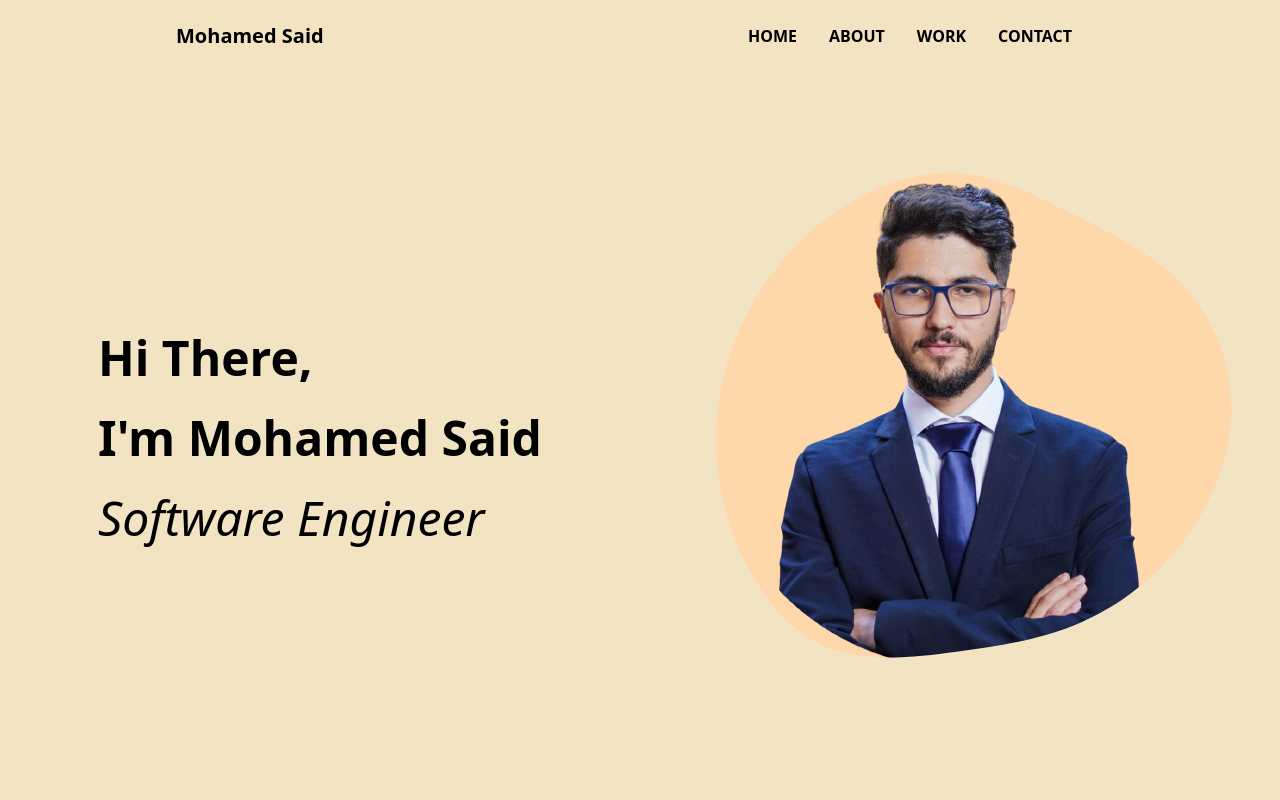
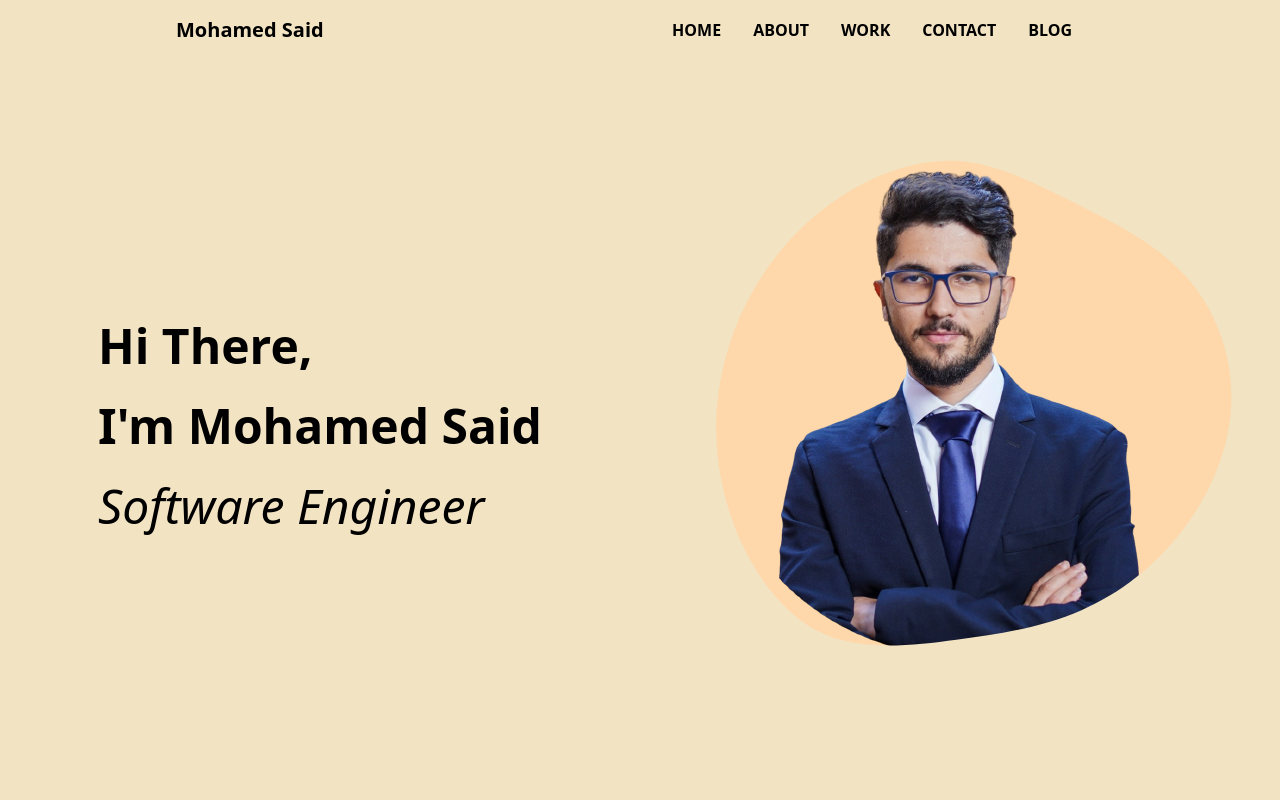
Before and after one commit to Mohamed-Said10/my-portfolio, a React (Vite) app: page / in a window 1280 px wide. Shown: the top 800 px of the page. Built offline with nearby package versions, Linux system fonts and the light colour scheme.

Commit message:
added responsiveness for works and navbar

```diff
--- a/src/components/Layout/Navbar.tsx
+++ b/src/components/Layout/Navbar.tsx
@@ -1,29 +1,63 @@
-import React, { useState } from "react";
+import React, { useEffect, useRef, useState } from "react";
 import { NavLink } from "react-router-dom";
 import "../Home/Home.css";
 
 interface NavbarProps {
-  scrollToRef: (ref: HTMLElement) => void;
 }
 
-const Navbar: React.FC<NavbarProps> = ({ scrollToRef }) => {
+const Navbar: React.FC<NavbarProps> = () => {
   const [isMenuOpen, setIsMenuOpen] = useState(false);
+  const [windowWidth, setWindowWidth] = useState(window.innerWidth);
+  const menuRef = useRef<HTMLDivElement>(null);
+
+  useEffect(() => {
+    const handleResize = () => {
+      setWindowWidth(window.innerWidth);
+    };
+
+    window.addEventListener("resize", handleResize);
+
+    return () => {
+      window.removeEventListener("resize", handleResize);
+    };
+  }, []);
 
   const toggleMenu = () => {
-    setIsMenuOpen(!isMenuOpen);
+    setIsMenuOpen(prevIsMenuOpen => !prevIsMenuOpen);
   };
 
-  const handleOutsideClick = (event: any) => {
-    if (!event.target.closest("#menu-button") && isMenuOpen) {
-      setIsMenuOpen(false);
-    }
-  };
+  useEffect(() => {
+    const handleClickOutside = (event: MouseEvent) => {
+      if (
+        isMenuOpen &&
+        menuRef.current &&
+        !menuRef.current.contains(event.target as Node) &&
+        !document.getElementById("menu-button")?.contains(event.target as Node)
+      ) {
+        setIsMenuOpen(false);
+      }
+    };
+
+    document.addEventListener("mousedown", handleClickOutside);
+
+    return () => {
+      document.removeEventListener("mousedown", handleClickOutside);
+    };
+  }, [isMenuOpen]);
 
   const [activeLink, setActiveLink] = useState("");
 
   const handleLinkClick = (link: string) => {
     setActiveLink(link);
   };
+
+  const scrollToRef = (ref: HTMLElement) => {
+    if (!ref) return;
+    const navbarHeight = 50; // Adjust this value according to your navbar height
+    const topOffset = ref.getBoundingClientRect().top + window.pageYOffset - navbarHeight;
+    window.scrollTo({ top: topOffset, behavior: "smooth" });
+  };
+
 
   return (
     <nav className="home p-4 sticky top-0 z-50">
@@ -38,20 +72,32 @@ const Navbar: React.FC<NavbarProps> = ({ scrollToRef }) => {
         <div className="lg:hidden mr-4">
           <button
             id="menu-button"
-            onClick={toggleMenu}
+            onClick={(event) => {
+              event.preventDefault(); // Prevent default action
+              toggleMenu(); // Toggle menu
+            }}
             className={`text-black focus:outline-none focus:text-amber-500 ${
               isMenuOpen ? "open" : ""
             }`}
           >
-            <div className="bg-white rounded-full px-2 py-1 text-center">☰</div>
+            <div className="bg-white rounded-full px-2 py-1 text-center">
+            {isMenuOpen ? (
+                <span>✕</span>
+              ) : (
+                <span>☰</span>
+              )}
+            </div>
           </button>
         </div>
 
         {/* Navigation links */}
         <div
+          ref={menuRef}
           className={`lg:flex mr-4 ${
             isMenuOpen ? "flex" : "hidden"
-          } items-center absolute top-full z-10`}
+          } items-center absolute top-full z-10 home ${
+            windowWidth < 768 && isMenuOpen ? "w-full" : "w-auto"
+          }`}
           style={{
             flexDirection:
               window.innerWidth < 768 && isMenuOpen ? "column" : "row",
@@ -59,48 +105,66 @@ const Navbar: React.FC<NavbarProps> = ({ scrollToRef }) => {
               window.innerWidth < 768 && isMenuOpen ? "absolute" : "static",
             right: window.innerWidth < 768 && isMenuOpen ? "0" : "auto",
           }}
-          onClick={handleOutsideClick}
         >
           <NavLink
             to="/"
             onClick={() => {
               handleLinkClick("home");
-              scrollToRef(document.getElementById("home")!)}
-            }
-            className={`${activeLink === "home" ? "text-amber-500" : ""}
-              rounded-2xl lg:px-4 font-semibold text-center`}
+              scrollToRef(document.getElementById("home")!);
+            }}
+            className={`${activeLink === "home" ? "text-amber-500 bg-white" : ""}
+              rounded-2xl lg:px-4 xsm:px-8 xsm:py-4 xsm:text-xl xsm:w-full xsm:border-b-white xsm:border-b-2 xsm:border-t-white xsm:border-t-2 font-semibold text-center`}
           >
             HOME
           </NavLink>
           <NavLink
-            to="/about"
+            to="/"
             onClick={() => {
               handleLinkClick("about");
               scrollToRef(document.getElementById("about")!);
             }}
-            className={`${activeLink === "about" ? "text-amber-500" : ""} rounded-2xl lg:px-4 lg:py-2 md:px-4 md:py-2 sm:px-8 sm:py-2 font-semibold text-center`}
+            className={`${
+              activeLink === "about" ? "text-amber-500 bg-white" : ""
+            } rounded-2xl lg:px-4 xsm:px-8 xsm:py-4 xsm:text-xl xsm:w-full xsm:border-b-white xsm:border-b-2 font-semibold text-center`}
           >
             ABOUT
           </NavLink>
           <NavLink
-            to="/works"
+            to="/"
             onClick={() => {
               handleLinkClick("works");
               scrollToRef(document.getElementById("works")!);
             }}
-            className={`${activeLink === "works" ? "text-amber-500" : ""} rounded-2xl lg:px-4 lg:py-2 md:px-4 md:py-2 sm:px-8 sm:py-2 font-semibold text-center`}
+            className={`${
+              activeLink === "works" ? "text-amber-500 bg-white" : ""
+            } rounded-2xl lg:px-4 xsm:px-8 xsm:py-4 xsm:text-xl xsm:w-full xsm:border-b-white xsm:border-b-2 font-semibold text-center`}
           >
             WORK
           </NavLink>
           <NavLink
-            to="/contact"
+            to="/"
             onClick={() => {
               handleLinkClick("contact");
               scrollToRef(document.getElementById("contact")!);
             }}
-            className={`${activeLink === "contact" ? "text-amber-500" : ""} rounded-2xl lg:px-4 lg:py-2 md:px-4 md:py-2 sm:px-8 sm:py-2 font-semibold text-center`}
+            className={`${
+              activeLink === "contact" ? "text-amber-500 bg-white" : ""
+            } rounded-2xl lg:px-4 xsm:px-8 xsm:py-4 xsm:text-xl xsm:w-full xsm:border-b-white xsm:border-b-2 font-semibold text-center`}
           >
             CONTACT
+          </NavLink>
+          <NavLink
+            to="https://mohamed-said-e24338.ingress-haven.ewp.live/"
+            target="_blank"
+            rel="noopener noreferrer"
+            onClick={() => {
+              handleLinkClick("blog");
+            }}
+            className={`${
+              activeLink === "blog" ? "text-amber-500 bg-white" : ""
+            } rounded-2xl lg:px-4 xsm:px-8 xsm:py-4 xsm:text-xl xsm:w-full xsm:border-b-white xsm:border-b-2 font-semibold text-center`}
+          >
+              BLOG
           </NavLink>
         </div>
       </div>
--- a/src/components/Works/ProjectCarousel.tsx
+++ b/src/components/Works/ProjectCarousel.tsx
@@ -7,6 +7,7 @@ import {
 } from "react-icons/ai";
 import "./Works.css";
 import { useEffect, useState } from "react";
+import VideoPlayer from "./VideoPlayer";
 
 const projects: Project[] = [
   {
@@ -20,7 +21,13 @@ const projects: Project[] = [
     imageUrl: "project3.jpg",
     category: "Web Application",
     videoUrl: "https://youtu.be/fcqP9Rhv-OU",
-    photos: ['/assets/figma.ico', '/assets/react.ico', '/assets/typescript.ico', '/assets/aws.ico','/assets/Amplify.png'],
+    photos: [
+      "/assets/figma.ico",
+      "/assets/react.ico",
+      "/assets/typescript.ico",
+      "/assets/aws.ico",
+      "/assets/Amplify.png",
+    ],
   },
   {
     title: "Redesign of a web application for employee monitoring",
@@ -34,7 +41,12 @@ const projects: Project[] = [
     imageUrl: "project1.jpg",
     category: "Web Application",
     videoUrl: "https://youtu.be/iD1SifMZh14?si=FzFtJ6w_LjI1BRGc",
-    photos: ['/assets/spring-boot.png', '/assets/react.ico', '/assets/java.ico', '/assets/angular.ico'],
+    photos: [
+      "/assets/spring-boot.png",
+      "/assets/react.ico",
+      "/assets/java.ico",
+      "/assets/angular.ico",
+    ],
   },
   {
     title: "E-Ticket Management System",
@@ -46,7 +58,11 @@ const projects: Project[] = [
     imageUrl: "project2.jpg",
     category: "Web Application",
     videoUrl: "https://youtu.be/WmK9gl9ynyk?si=CBQuOTI8fmdQh6Ap",
-    photos: ['/assets/adobe-xd.ico', '/assets/react.ico', '/assets/spring-boot.png'],
+    photos: [
+      "/assets/adobe-xd.ico",
+      "/assets/react.ico",
+      "/assets/spring-boot.png",
+    ],
   },
 ];
 
@@ -67,17 +83,24 @@ const slideRight = () => {
 
 const ProjectCarousel: React.FC<ProjectCarouselProps> = ({
   openVideoDisplay,
-  scrollToRef,
 }) => {
-  const [isSmallScreen, setIsSmallScreen] = useState(false);
+  const [isSmallScreen, setIsSmallScreen] = useState(true);
+  const [expandedVideoIndex, setExpandedVideoIndex] = useState<string | null>(
+    null
+  );
 
+  useEffect(() => {
     const handleResize = () => {
-    setIsSmallScreen(window.innerWidth < 640); // Adjust this breakpoint as needed
+      setIsSmallScreen(window.innerWidth < 640);
     };
 
-  useEffect(() => {
-    handleResize(); // Check screen size on mount
+    // Initial check on mount
+    handleResize();
+
+    // Add event listener for resize events
     window.addEventListener("resize", handleResize);
+
+    // Cleanup function to remove event listener
     return () => {
       window.removeEventListener("resize", handleResize);
     };
@@ -93,13 +116,25 @@ const ProjectCarousel: React.FC<ProjectCarouselProps> = ({
     slider ? (slider.scrollTop += 200) : null;
   };
 
+  const scrollToRef = (ref: HTMLElement) => {
+    if (ref && isSmallScreen){
+    const navbarHeight = 500; // Adjust this value according to your navbar height
+    const topOffset = ref.getBoundingClientRect().top + window.pageYOffset - navbarHeight;
+    window.scrollTo({ top: topOffset, behavior: "smooth" });
+  } else if(!isSmallScreen){
+    window.scrollTo({ top: ref.offsetTop - 50, behavior: "smooth" });
+  }
+  };
+
+
+
   return (
     <>
       <h1 className="text-center w-full mt-20 text-3xl font-bold">
         My Latest Works
       </h1>
       <div className="relative flex flex-col items-center justify-center my-16">
-        {isSmallScreen ? (
+        {isSmallScreen && (
           <>
             <div className="flex items-center justify-center">
               <AiOutlineUp
@@ -157,18 +192,38 @@ const ProjectCarousel: React.FC<ProjectCarouselProps> = ({
                         />
                       ))}
                     </div>
+                    {expandedVideoIndex !== project.videoUrl && (
                       <div className="py-4">
                         <button
-                        onClick={() => {
-                          openVideoDisplay(project);
-                          scrollToRef(document.getElementById("video")!);
+                          onClick={async () => {
+                            await setExpandedVideoIndex(project.videoUrl);
+                            scrollToRef(document.getElementById("close")!);
                           }}
                           className="bg-yellow-700 text-white px-8 py-2 rounded-md mt-4 hover:scale-110 transition duration-300"
                         >
                           Watch The Demo
                         </button>
                       </div>
+                    )}
+                    {expandedVideoIndex === project.videoUrl && (
+                      <div className="py-4">
+                        <button
+                          onClick={() => {
+                            setExpandedVideoIndex(null);
+                          }}
+                          className="bg-red-700 text-white px-8 py-2 rounded-md mt-4 hover:scale-110 transition duration-300"
+                          id="close"
+                        >
+                          Close The Demo
+                        </button>
                       </div>
+                    )}
+                  </div>
+                  {expandedVideoIndex === project.videoUrl && (
+                    <div id="smallvideo" className="">
+                      <VideoPlayer videoUrl={project.videoUrl} />
+                    </div>
+                  )}
                 </div>
               ))}
             </div>
@@ -180,7 +235,8 @@ const ProjectCarousel: React.FC<ProjectCarouselProps> = ({
               />
             </div>
           </>
-        ) : (
+        )}
+        {!isSmallScreen && (
           <>
             <div className="relative flex items-center justify-center">
               <AiOutlineLeft
--- a/src/components/Works/VideoPlayer.tsx
+++ b/src/components/Works/VideoPlayer.tsx
@@ -11,7 +11,7 @@ const VideoPlayer: React.FC<VideoPlayerProps> = ({ videoUrl }) => {
 
   useEffect(() => {
     const handleResize = () => {
-      const newHeight = window.innerWidth < 640 ? '16vh' : '55vh'; // Adjust the heights based on screen size
+      const newHeight = window.innerWidth < 640 ? '35vh' : '55vh'; // Adjust the heights based on screen size
       setVideoHeight(newHeight);
     };
 
@@ -24,7 +24,7 @@ const VideoPlayer: React.FC<VideoPlayerProps> = ({ videoUrl }) => {
   }, []);
 
   return (
-    <div className="video-player mt-24">
+    <div className="video-player mt-6">
       <ReactPlayer url={videoUrl} controls width='100%' height={videoHeight}/>
     </div>
   );
--- a/src/components/Works/Works.tsx
+++ b/src/components/Works/Works.tsx
@@ -16,6 +16,7 @@ const Works = () => {
   const closeVideoDisplay = () => {
     setSelectedProject(null);
     setVideoVisible(false);
+    scrollToRef(document.getElementById("works")!);
   };
 
   const scrollToRef = (ref: HTMLElement) => {
--- a/tailwind.config.js
+++ b/tailwind.config.js
@@ -5,6 +5,7 @@ export default {
   ],
   theme: {
     extend: {
+      screens: { 'xsm': { 'max': '640px' } },
     },
   },
   plugins: [
```
Also changed, not shown: src/components/Contact/Contact.tsx (+1 -46 lines). Lines whose indentation alone changed are shown as unchanged.
